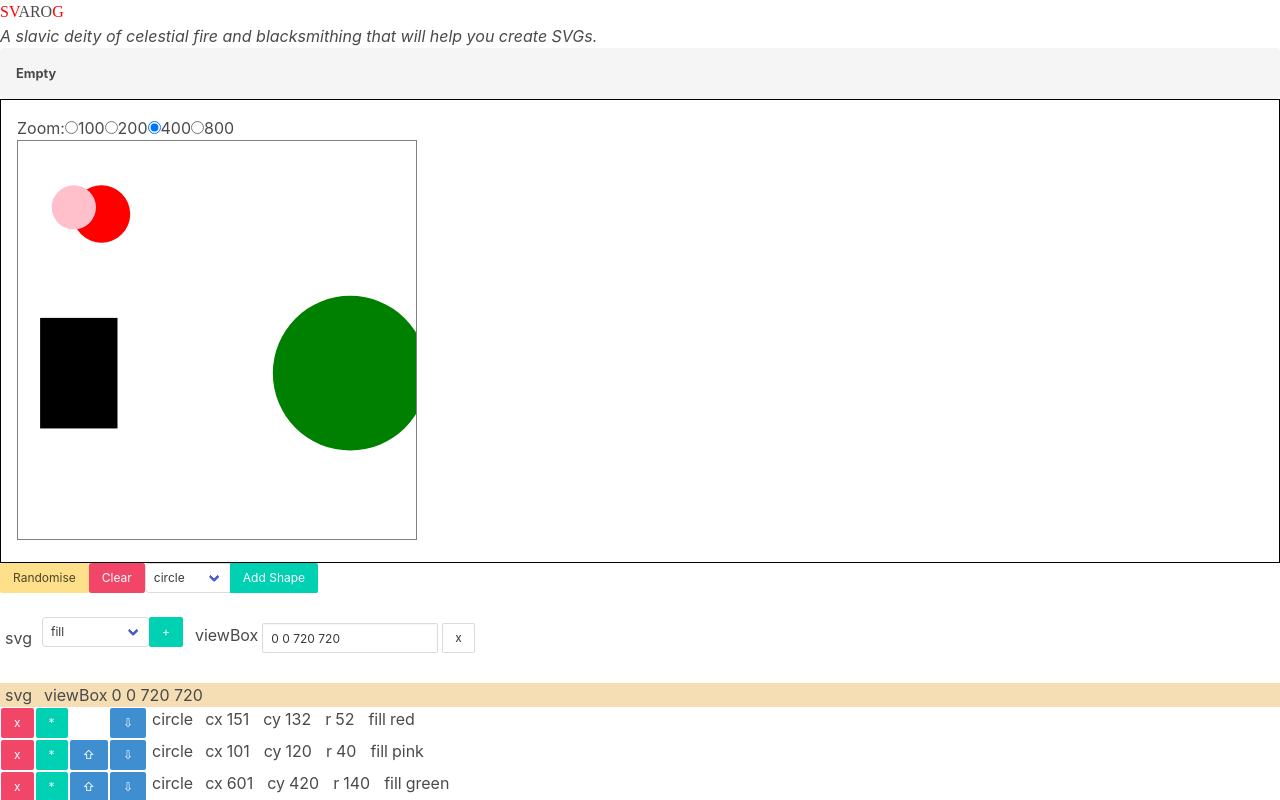
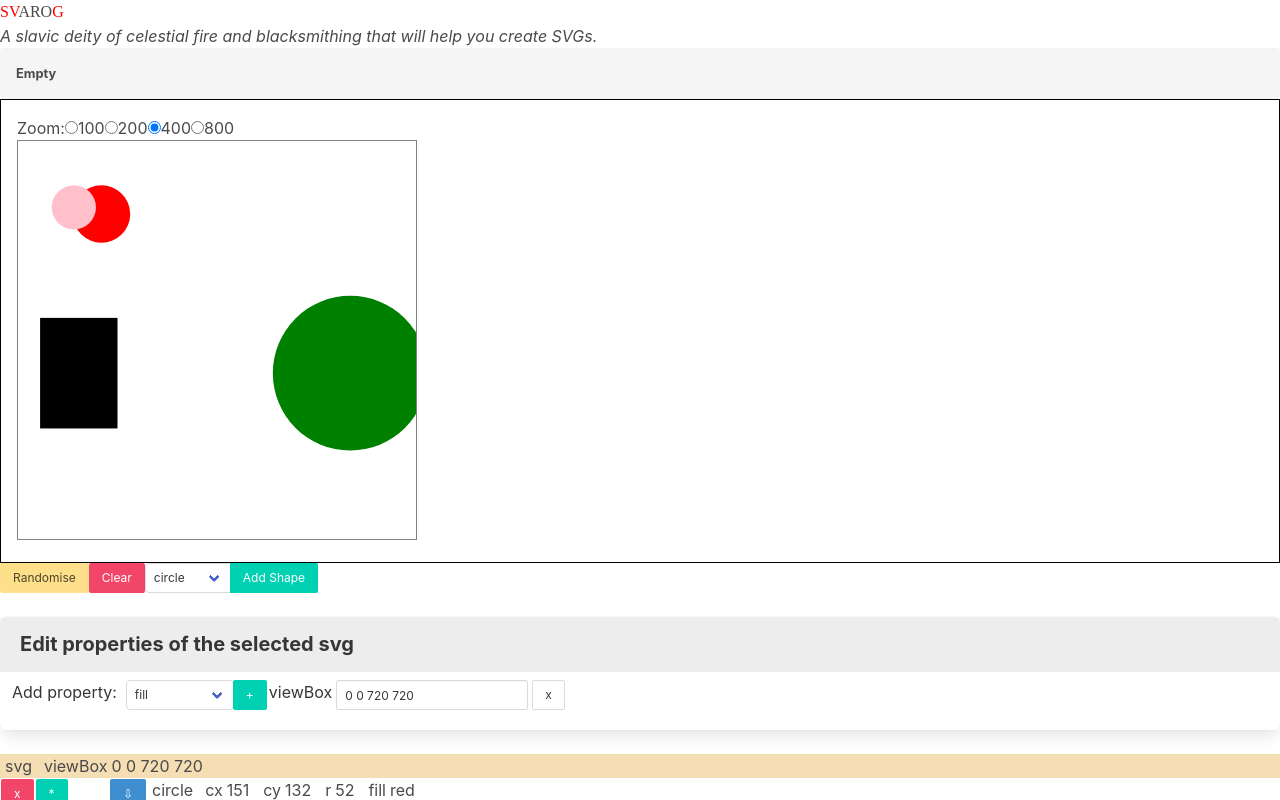
Before and after one commit to crianonim/svarog, a React (Create React App) app: page / in a window 1280 px wide. Shown: the top 800 px of the page. Built offline with nearby package versions, Linux system fonts and the light colour scheme; a web font is replaced by a local one.

Commit message:
Wrap BasicAttrEditor in bulma Panel

```diff
--- a/src/BasicAttrEditor.js
+++ b/src/BasicAttrEditor.js
@@ -16,8 +16,8 @@ const BasicAttrEditor = ({attrs,element,changed}) => {
   const [addAttr, setAddAttr] = useState(unUsedAttrs[0]);
   // console.log(element, unUsedAttrs);
   return (
-    <div className="flex-row flex-wrap attr-wrapper block">
-      <span>{element}</span>
+    <div className="flex-row flex-wrap  block">
+      <span>Add property: &nbsp;</span>
       <span className="field has-addons">
       <span className="control select is-small">
        <select
@@ -55,7 +55,7 @@ const BasicAttrEditor = ({attrs,element,changed}) => {
                 console.log("NV",{controls})
                 changed(Object.fromEntries(controls));
             }}
-            style={{ width: (value+"").length + "rem" }}
+            style={{ width: ((value+"").length+1) + "rem" }}
               value={value}
             />
             {attrsData[key].type==="color"?(<span className="color-box" style={{color:value}}>&#x2588;</span>):null}
--- a/src/CurrentShapePanel.js
+++ b/src/CurrentShapePanel.js
@@ -4,7 +4,10 @@ import BasicAttrEditor from './BasicAttrEditor';
 const CurrentShapePanel = ({shape,changed})=>{
     console.log({shape},{changed})
     return (
-        <>
+        <div className="panel">
+          <div className="panel-heading">Edit properties of the selected <b>{shape.shape}</b></div>
+        <div className="panel-block">
+
         <BasicAttrEditor
           element={shape.shape}
           attrs={shape.attributes}
@@ -12,8 +15,9 @@ const CurrentShapePanel = ({shape,changed})=>{
             shape.attributes=attrs;
             changed(shape);
           }}
-        />
-        </>
+          />
+          </div>
+        </div>
     )
 }
 
```
